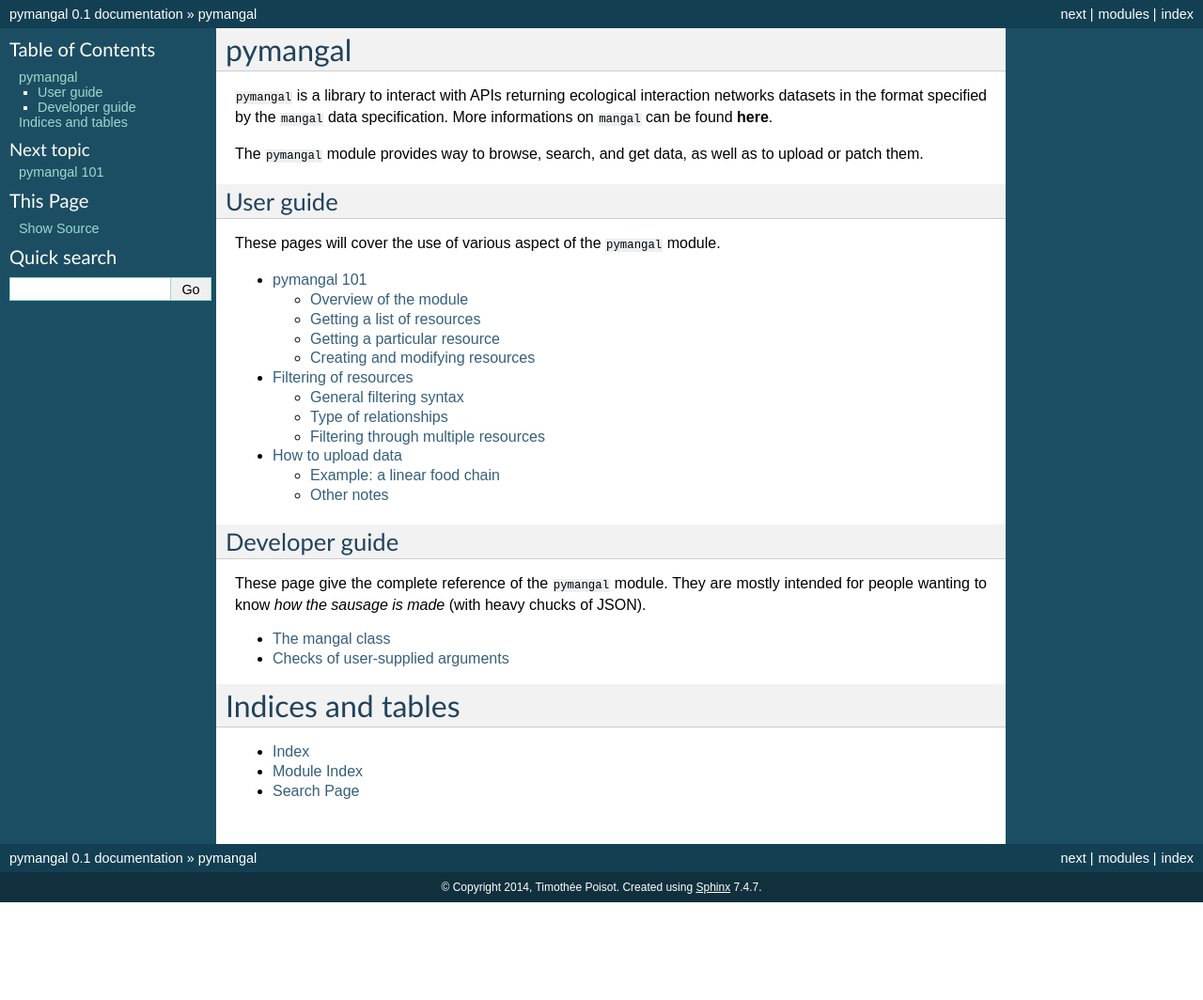
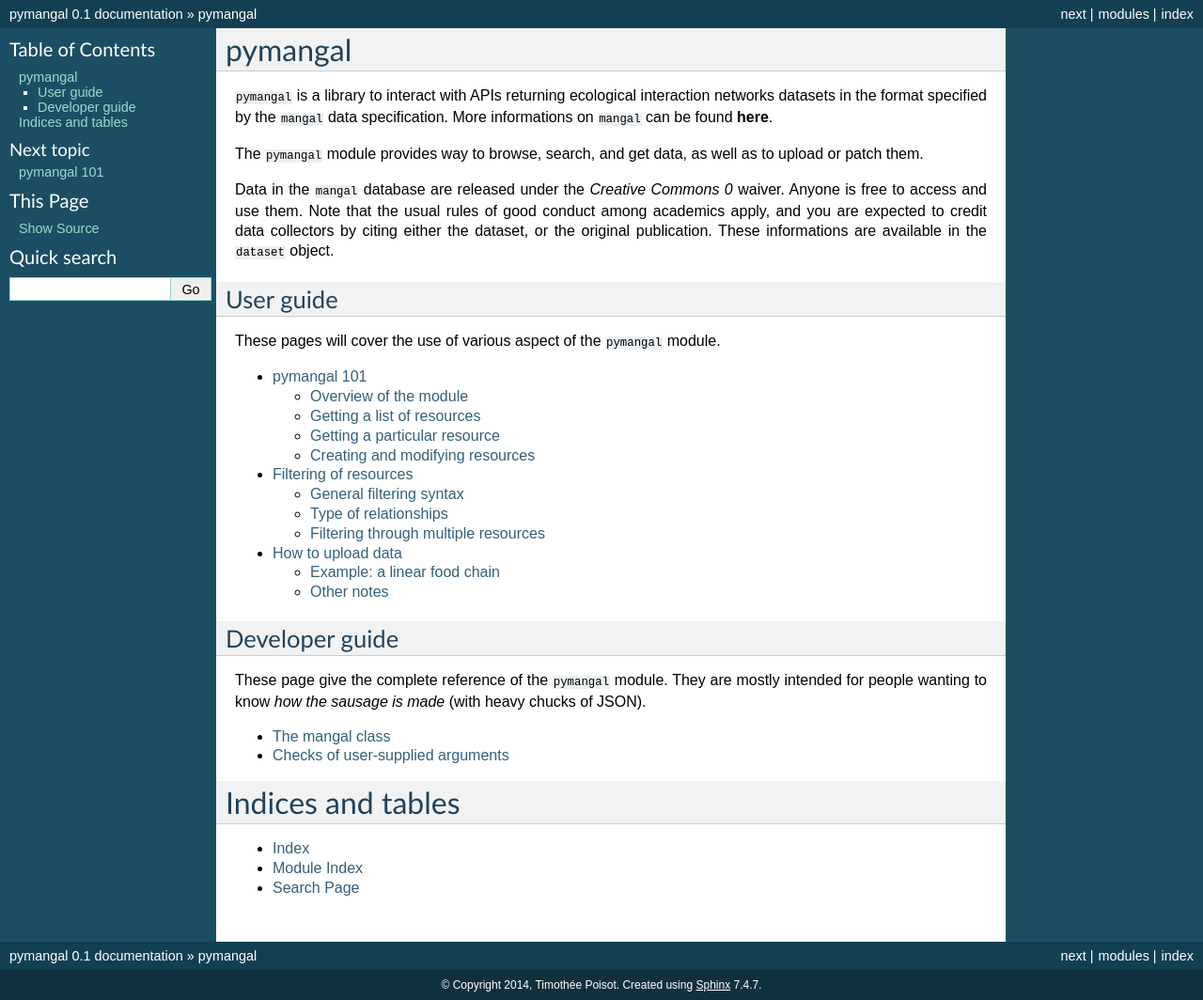
Before and after one commit to mangal-interactions/pymangal, a Sphinx documentation site: the page built from docs/index.rst, in a window 1280 px wide. Shown: the whole page at 94% size. Built offline with Sphinx 7.4.7, drawn with Linux system fonts in a browser that asks for light colours; formulas are drawn with MathJax 3; before the commit the page ends 960 px from its top, so only the background shows below that.

```diff
--- a/docs/index.rst
+++ b/docs/index.rst
@@ -12,6 +7,12 @@ data specification. More informations on ``mangal`` can be found **here**.
 
 The ``pymangal`` module provides way to browse, search, and get data, as
 well as to upload or patch them.
+
+Data in the ``mangal`` database are released under the *Creative Commons 0*
+waiver. Anyone is free to access and use them. Note that the usual rules
+of good conduct among academics apply, and you are expected to credit data
+collectors by citing either the dataset, or the original publication. These
+informations are available in the ``dataset`` object.
 
 User guide
 ----------
--- a/docs/user/filtering.rst
+++ b/docs/user/filtering.rst
@@ -59,7 +59,9 @@ relation        description
 Filtering through multiple resources
 ------------------------------------
 
-It is possible to combine several resources when filtering. For example, if one want to retrieve populations belonging to the taxa *Alces americanus*, the syntax is ::
+It is possible to combine several resources when filtering. For example, if
+one want to retrieve populations belonging to the taxa *Alces americanus*,
+the syntax is ::
 
    taxa__name__exact=Alces%20americanus
 
```
Also changed, not shown: other parts of docs/index.rst (+0 -5 lines), docs/user/basics.rst (+15 -1 lines).
